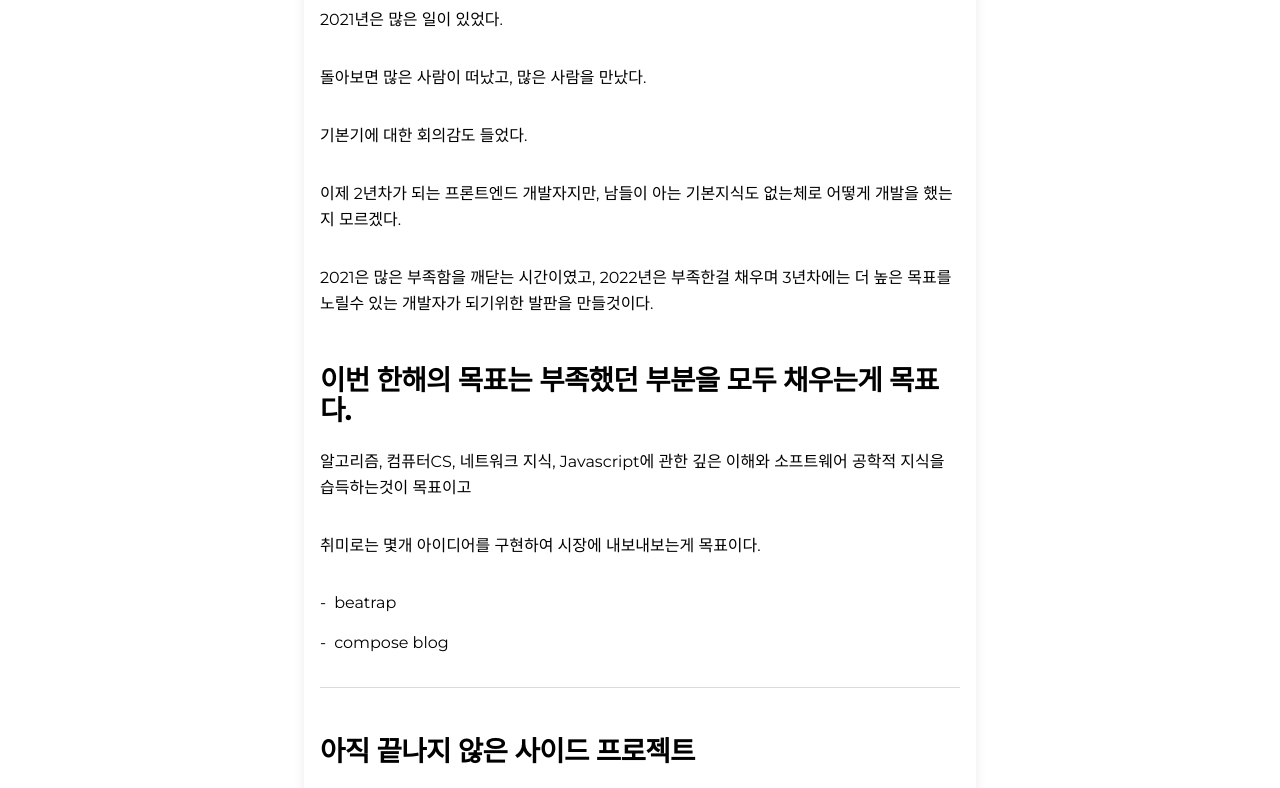
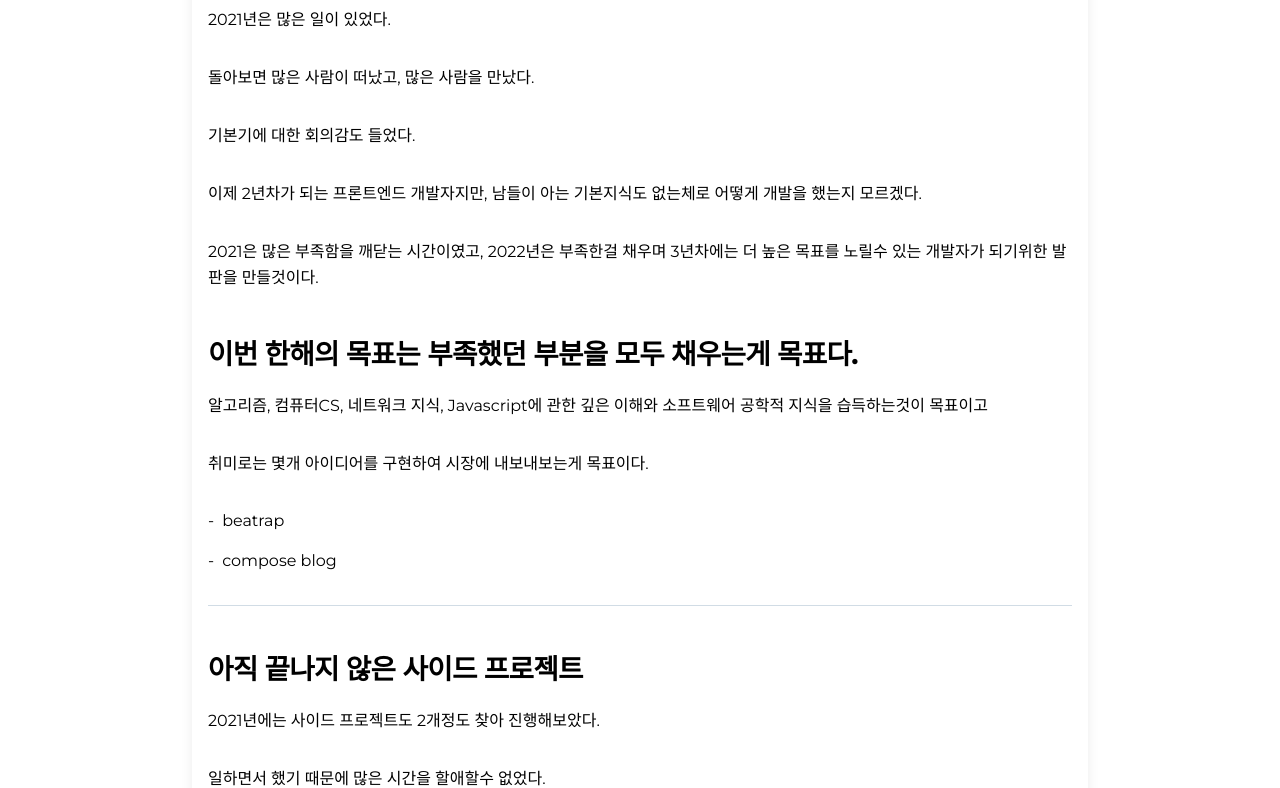
Before and after one commit to pksung1/pksung1.github.io, a Gatsby site: page /posts/first-gatsby-post/ in a window 1280 px wide. Shown: the part 275-1063 px from the top of the page. Built offline with nearby package versions, Linux system fonts and the light colour scheme; Gatsby itself is replaced by a stand-in of ours.

Commit message:
fix(post): 반응형 적용

```diff
--- a/src/templates/blog-post.js
+++ b/src/templates/blog-post.js
@@ -17,7 +17,7 @@ const BlogPostTemplate = ({ data, location }) => {
         description={post.frontmatter.description || post.excerpt}
       />
       <article
-        className="blog-post mx-auto mt-8 p-4 rounded max-w-2xl shadow-lg dark:shadow-gray-400 dark:text-white dark:bg-gray-900"
+        className="blog-post w-full mx-auto mt-8 p-4 rounded lg:max-w-4xl md:max-w-2xl shadow-lg dark:shadow-gray-400 dark:text-white dark:bg-gray-900"
         itemScope
         itemType="http://schema.org/Article"
       >
```
